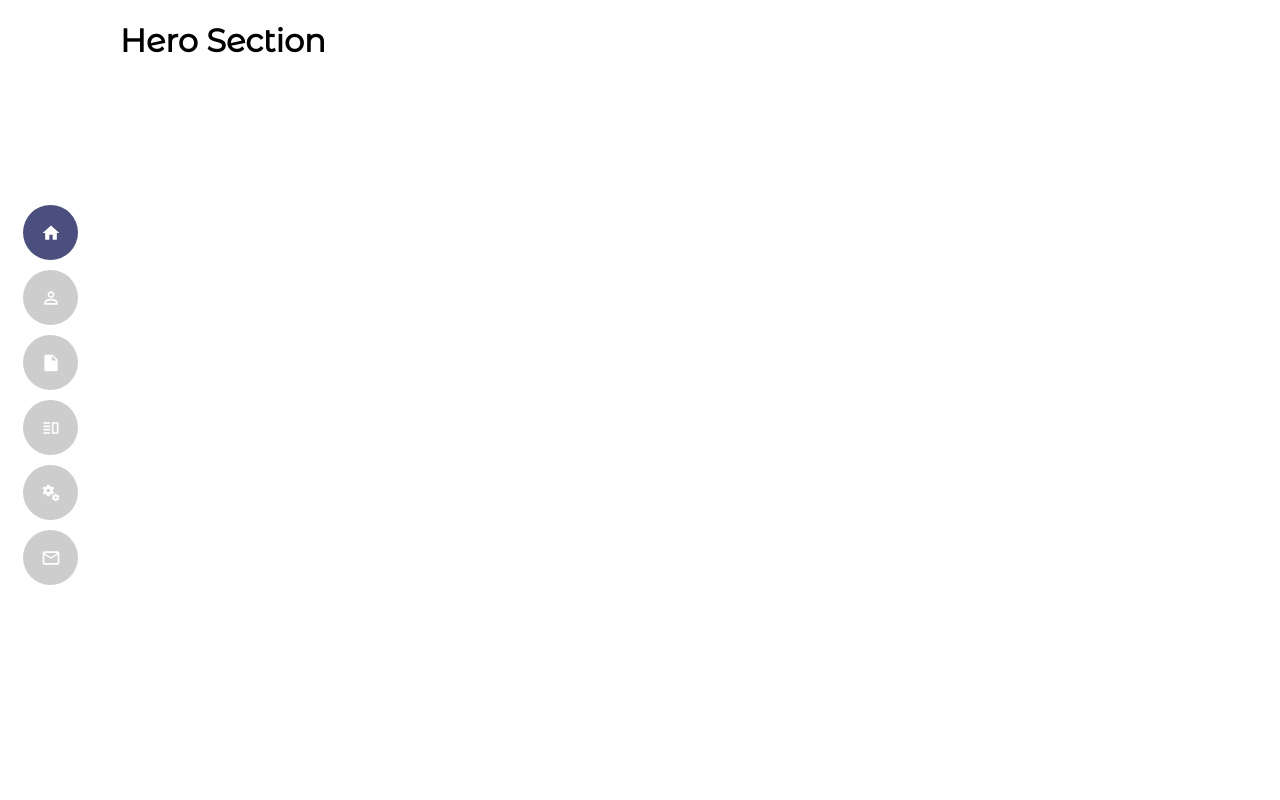
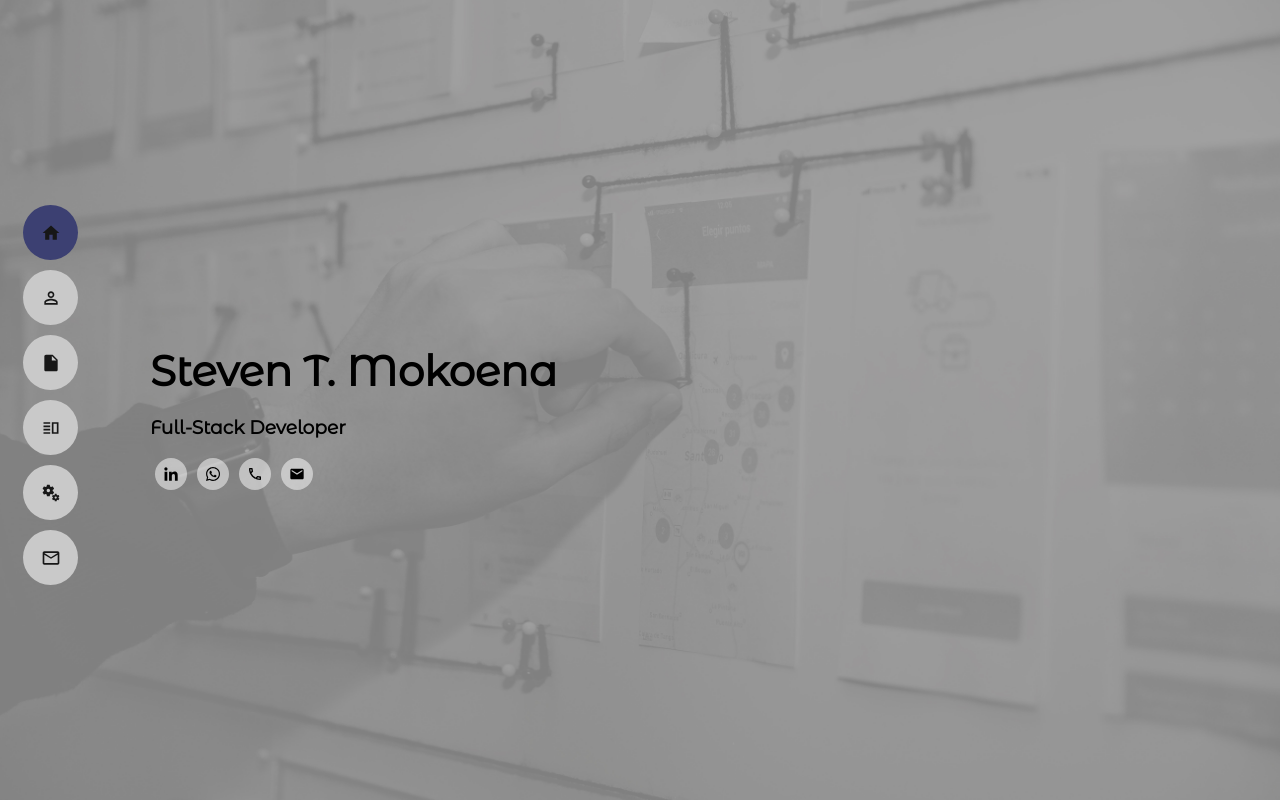
Before and after one commit to Steven-MKN/Steven-MKN.github.io, a React (Create React App) app: page / in a window 1280 px wide. Built offline with nearby package versions, Linux system fonts and the light colour scheme.

Commit message:
added hero section

```diff
--- a/src/App.tsx
+++ b/src/App.tsx
@@ -2,8 +2,10 @@ import React from 'react';
 import {BrowserRouter, Route, Routes} from "react-router-dom";
 import LandingPage from "./pages/LandingPage";
 import ProjectPage from "./pages/ProjectPage";
+import useInitAppHooks from "./useInitAppHooks";
 
 function App() {
+  useInitAppHooks();
   return (
     <BrowserRouter>
       <Routes>
--- a/src/components/SideNavigation/index.tsx
+++ b/src/components/SideNavigation/index.tsx
@@ -57,7 +57,7 @@ const Index: React.FC<ISideNavigationProps> = () => {
     {/* @ts-ignore */}
     <div style={styles.buttonList}>
       {
-        navigationItems.map(it => <SideNavigationButton button={it}/>)
+        navigationItems.map(it => <SideNavigationButton button={it} key={it.relativeRoute}/>)
       }
     </div>
   </div>
--- a/src/components/SideNavigationButton/index.tsx
+++ b/src/components/SideNavigationButton/index.tsx
@@ -26,7 +26,7 @@ const SideNavigationButton: React.FC<ISideNavigationButtonProps> = ({button}) =>
     onMouseLeave={handleMouseLeave}
   >
     <span style={styles.iconWrapper}>
-      <button.Icon color={"white"} size={"20px"} />
+      <button.Icon color={"#171717"} size={"20px"}/>
     </span>
     {/* @ts-ignore */}
     {hover && <span style={styles.buttonText}>{button.text}</span>}
@@ -40,7 +40,7 @@ const styles = {
     borderRadius: '27.5px',
     marginBottom: '10px',
     background: '#c9c9c9',
-    opacity: .92,
+    opacity: 1,
     display: 'flex',
     justifyContent: 'center',
     alignItems: 'center',
--- /dev/null
+++ b/src/components/SocialLinkButton/index.tsx
@@ -0,0 +1,42 @@
+import React from "react";
+import {SocialIconType, SocialLinkType} from "./types";
+import {GrLinkedinOption, GrTwitter, GrCircleQuestion} from "react-icons/gr";
+import {MdEmail, MdOutlinePhone} from "react-icons/md";
+import {FaWhatsapp} from "react-icons/fa";
+
+const mapTypeToIcon = (type: SocialIconType) => {
+  switch (type) {
+    case "linkedin":
+      return <GrLinkedinOption/>;
+    case "twitter":
+      return <GrTwitter/>;
+    case "cell":
+      return <MdOutlinePhone/>;
+    case "email":
+      return <MdEmail/>;
+    case "whatsapp":
+      return <FaWhatsapp/>;
+    default:
+      return <GrCircleQuestion/>;
+  }
+}
+
+const SocialLinkButton: React.FC<SocialLinkType> = ({link, type}) => {
+  return <span style={styles.main}>{mapTypeToIcon(type)}</span>
+}
+
+const styles = {
+  main: {
+    display: 'flex',
+    justifyContent: 'center',
+    alignItems: 'center',
+    width: '32px',
+    height: '32px',
+    marginLeft: "5px",
+    marginRight: "5px",
+    background: "rgba(255,255,255,0.50)",
+    borderRadius: "16px"
+  }
+}
+
+export default SocialLinkButton
--- /dev/null
+++ b/src/components/SocialLinkButton/types.ts
@@ -0,0 +1,6 @@
+export type SocialLinkType = {
+  readonly type: SocialIconType;
+  readonly link: string;
+}
+
+export type SocialIconType = "twitter" | "linkedin" | "whatsapp" | "email" | "cell";
--- /dev/null
+++ b/src/components/SocialLinks/index.tsx
@@ -0,0 +1,25 @@
+import React from "react";
+import {SocialLinkType} from "../SocialLinkButton/types";
+import SocialLinkButton from "../SocialLinkButton";
+
+interface ISocialLinksProps {
+  readonly links: SocialLinkType[];
+}
+
+const SocialLinks: React.FC<ISocialLinksProps> = ({links}) => {
+  return (
+    // @ts-ignore
+    <div style={styles.main}>
+      {links.map(it => <SocialLinkButton key={it.type} link={it.link} type={it.type}/>)}
+    </div>
+  )
+}
+
+const styles = {
+  main: {
+    display: "flex",
+    flexDirection: "row"
+  }
+}
+
+export default SocialLinks
--- a/src/hocs/withFullScreenSection/index.tsx
+++ b/src/hocs/withFullScreenSection/index.tsx
@@ -1,7 +1,6 @@
 import React from "react";
 
 const withFullScreenSection = (Child: React.FC, sectionTitle?: string, safeArea: boolean = true) => (props: any) => {
-  console.log(Child.displayName)
   return <WithFullScreenSection title={sectionTitle} safeArea={safeArea}>
     <Child {...props}/>
   </WithFullScreenSection>
@@ -18,7 +17,8 @@ const WithFullScreenSection: React.FC<{ title?: string, safeArea: boolean }> = (
 
 const styles = {
   main: {
-    minHeight: "100vh"
+    minHeight: "100vh",
+    zIndex: 500,
   }
 }
 
--- a/src/sections/HeroSection.tsx
+++ b/src/sections/HeroSection.tsx
@@ -1,11 +1,52 @@
 import React from "react";
 import withFullScreenSection from "../hocs/withFullScreenSection"
+import SocialLinks from "../components/SocialLinks";
+import {SocialLinkType} from "../components/SocialLinkButton/types";
 
 interface IHeroSectionProps {
 }
 
+const links: SocialLinkType[] = [
+  {type: "linkedin", link: "https://google.com"},
+  {type: "whatsapp", link: "https://wa.me/27790231430"},
+  {type: "cell", link: "tel:+27790231430"},
+  {type: "email", link: "mailto:steventmokoena@gmail.com"},
+]
+
 const HeroSection: React.FC<IHeroSectionProps> = () => {
-  return <div></div>
+  // set background image as BW when tab/window is blurred
+  return (
+    // @ts-ignore
+    <div style={styles.main}>
+      {/* @ts-ignore */}
+      <div style={styles.intro}>
+        <h2 style={styles.heroName}>Steven T. Mokoena</h2>
+        <h3>Full-Stack Developer</h3>
+        <SocialLinks links={links}/>
+      </div>
+    </div>
+  )
 }
 
-export default withFullScreenSection(HeroSection, "Hero Section")
+const styles = {
+  main: {
+    backgroundImage: "url('images/hero-image.jpg')",
+    height: "100vh",
+    backgroundRepeat: "round",
+    display: "flex",
+    flexDirection: "column",
+    justifyContent: "center",
+    paddingLeft: "150px"
+  },
+  intro: {
+    display: "flex",
+    flexDirection: "column",
+  },
+  heroName: {
+    fontSize: "42px",
+    paddingBottom: "0",
+    marginBottom: "0",
+  }
+}
+
+export default withFullScreenSection(HeroSection, undefined, false)
--- /dev/null
+++ b/src/useInitAppHooks.ts
@@ -0,0 +1,20 @@
+import {useEffect} from "react";
+
+const useInitAppHooks = () => {
+  useEffect(() => {
+    // update state accordingly
+    window.onfocus = (e) => {
+      console.log("focused")
+    }
+    window.onblur = (e) => {
+      console.log("blurred")
+    }
+
+    return () => {
+      window.onfocus = null
+      window.onblur = null
+    }
+  }, []);
+}
+
+export default useInitAppHooks
```
Also changed, not shown: credits.txt (added), public/images/hero-image.jpg (added).
